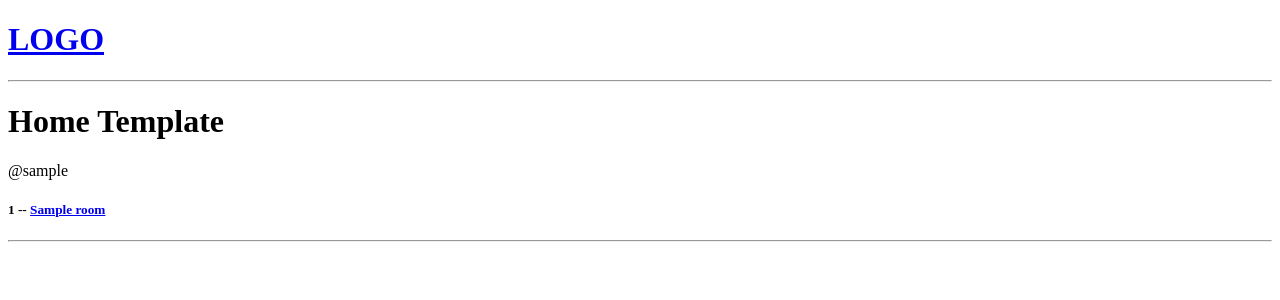
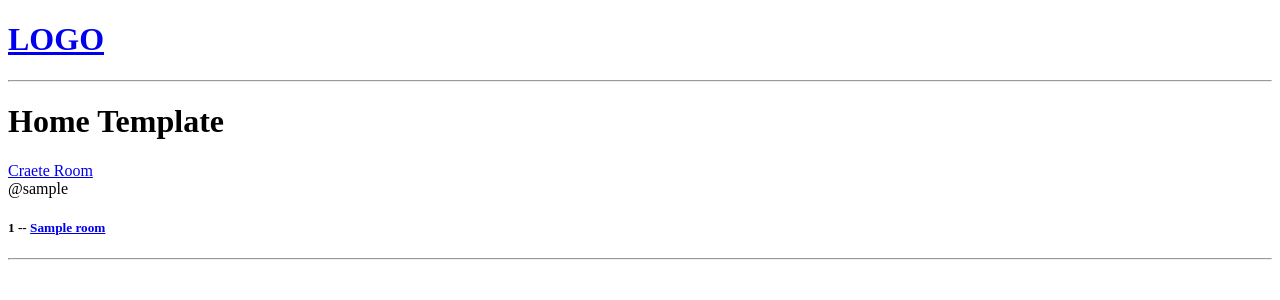
Before and after one commit to Sumit-Prasad01/StudyBud, a Django app: page / in a window 1280 px wide. Shown: the top 300 px of the page. Run offline with Django 5.2, Linux system fonts and the light colour scheme; tables that the repository leaves empty hold one stand-in row (values such as "Sample post").

Commit message:
Add create room functionality with corresponding view and template

```diff
--- a/studybud/base/templates/base/home.html
+++ b/studybud/base/templates/base/home.html
@@ -4,6 +4,7 @@
 
 <h1>Home Template</h1>
 <div>
+    <a href="{% url 'create-room' %}">Craete Room</a>
     <div>
         {% for room in rooms %}
             <div>
--- a/studybud/base/urls.py
+++ b/studybud/base/urls.py
@@ -3,5 +3,6 @@ from . import views
 
 urlpatterns = [
     path("", views.home, name= 'home'),
-    path("room/<str:pk>/", views.room, name= 'room')
+    path("room/<str:pk>/", views.room, name= 'room'),
+    path("create-room/", views.create_room, name= 'create-room')
 ]
--- a/studybud/base/views.py
+++ b/studybud/base/views.py
@@ -14,3 +14,7 @@ def room(request, pk):
     room = Room.objects.get(id = pk)
     context = {"room" : room}
     return render(request, 'base/room.html',context)
+
+def create_room(request):
+    context = {}
+    return render(request, 'base/room_form.html', context)
```
Also changed, not shown: studybud/base/templates/base/room_form.html (+11 -10 lines).
